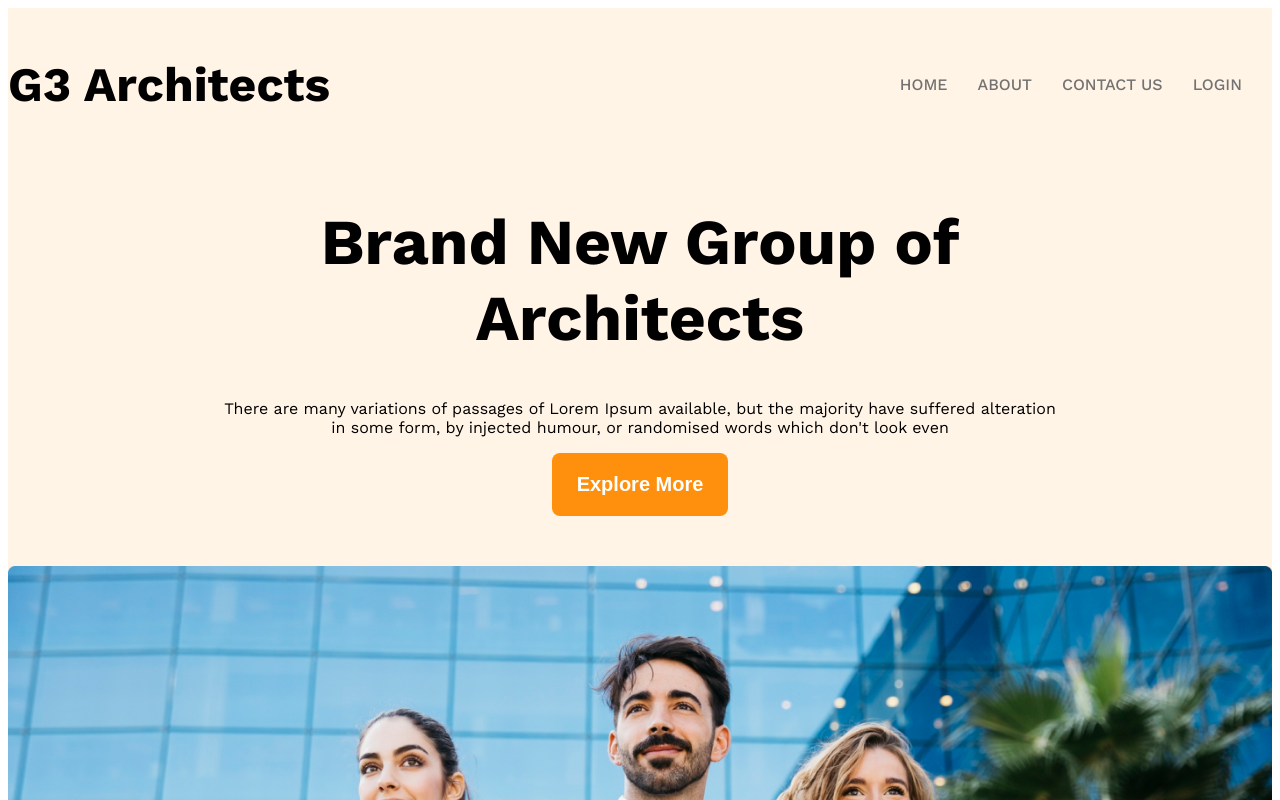
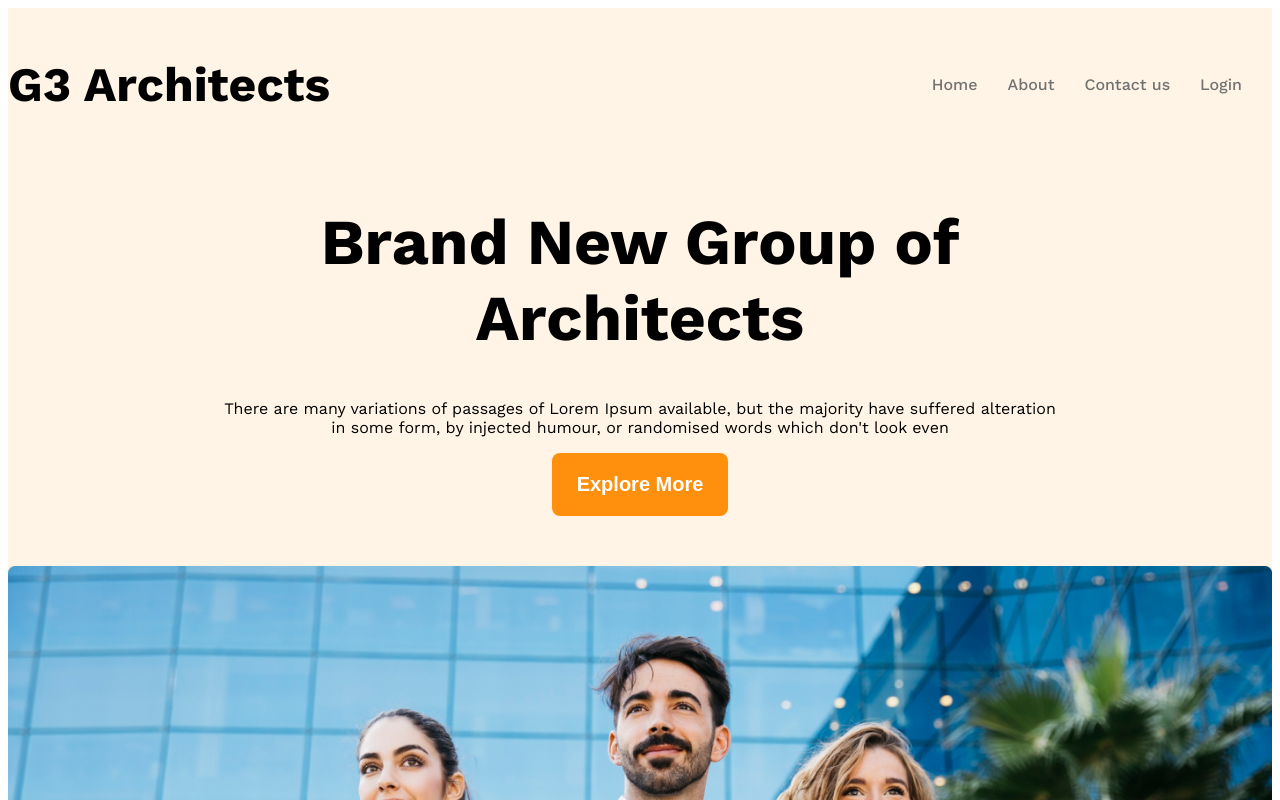
Before and after one commit to ChiranjithChkz/Architect-website, a plain HTML site: page index.html in a window 1280 px wide. Shown: the top 800 px of the page. Drawn offline with nearby package versions, Linux system fonts and the light colour scheme.

Commit message:
added an index.html update file

```diff
--- a/index.html
+++ b/index.html
@@ -12,10 +12,10 @@
              <h3 class="brand">G3 Architects</h3>
              <ul class="nav-links display-flex">
                <!-- li.nav-item*4>a.nav-link -->
-                <li class="nav-item"><a href="" class="nav-link text-light-gray">HOME</a></li>
-                <li class="nav-item"><a href="" class="nav-link text-light-gray">ABOUT</a></li>
-                <li class="nav-item"><a href="" class="nav-link text-light-gray">CONTACT US</a></li>
-                <li class="nav-item"><a href="" class="nav-link text-light-gray">LOGIN</a></li>
+                <li class="nav-item"><a href="" class="nav-link text-light-gray">Home</a></li>
+                <li class="nav-item"><a href="" class="nav-link text-light-gray">About</a></li>
+                <li class="nav-item"><a href="" class="nav-link text-light-gray">Contact us</a></li>
+                <li class="nav-item"><a href="" class="nav-link text-light-gray">Login</a></li>
              </ul>
          </nav>
          <div class="banner">
```
